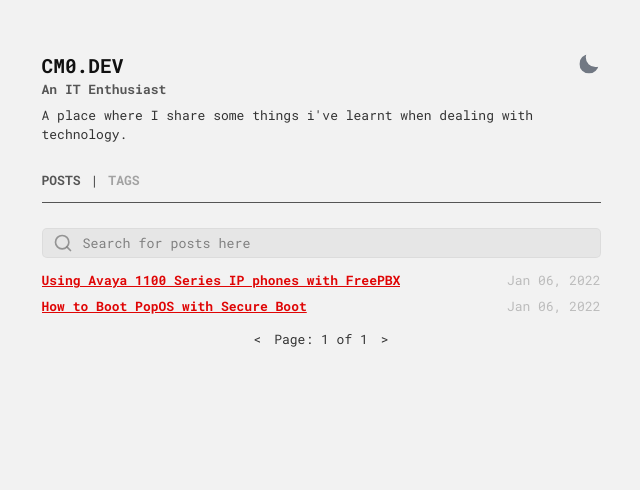
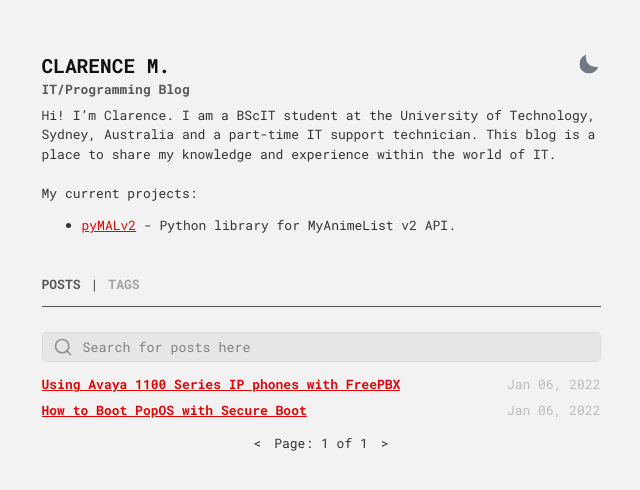
Before and after one commit to mclarence/cm0.dev, a Jekyll site: the page built from index.html, in a window 1280 px wide. Shown: the top 490 px of the page, without its empty margins (319-959 px from the left). Built offline with Jekyll 4.4.1, drawn with Linux system fonts in a browser that asks for light colours; the list of posts is cut into pages by our own code.

Commit message:
change title, desc, improve seo

```diff
--- a/_config.yml
+++ b/_config.yml
@@ -1,18 +1,16 @@
 site: cm0
 url: https://cm0.dev
-title: cm0.dev
-description: IT Topics
+title: Clarence M.
+tagline: IT/Programming Blog
+description: >-
+  Hi! I'm Clarence. I am a BScIT student at the University of Technology, Sydney, Australia and a part-time IT support technician.
+  This blog is a place to share my knowledge and experience within the world of IT.
+
+author:
+  name: Clarence M.
+  url: https://cm0.dev
+
 googlewebfonts: Roboto+Mono:wght@400;500;700
-twitter:
-  username: #yourusername
-  card: summary
-  creator: #yourusername
-author:
-  twitter: #yourusername
-  name: #yourusername
-  avatar:
-  email: #youremail
-  url: #yoururl
 permalink: pretty
 paginate: 10
 baseurl: ""
@@ -27,8 +25,8 @@ compress_html:
   comments: ["<!-- ", " -->"]
 
 sass:
-  sass_dir:          _sass
-  style:            :compressed
+  sass_dir: _sass
+  style: compressed
 
 plugins:
   - jekyll-paginate
@@ -62,7 +60,3 @@ defaults:
       type: "posts"
     values:
       layout: "post"
-
-webrick:
-  headers:
-    Access-Control-Allow-Origin: "*"
--- a/_includes/head.html
+++ b/_includes/head.html
@@ -22,7 +22,7 @@
       {% endunless %}
     </title>
 
-  <link rel="shortcut icon" href="{{ site.baseurl }}/favicon.png">
+  <link rel="shortcut icon" href="{{ site.baseurl }}/favicon.ico">
   <link rel="alternate" type="application/atom+xml" title="{{ site.title }}" href="{{ site.baseurl }}/atom.xml">
   <link rel="alternate" type="application/json" title="{{ site.title }}" href="{{ "/feed.json" | prepend: site.baseurl | prepend: site.url }}" />
   <link rel="sitemap" type="application/xml" title="sitemap" href="{{ site.baseurl }}/sitemap.xml" />
--- /dev/null
+++ b/_includes/homepage-contents.md
@@ -0,0 +1,5 @@
+{{ site.description }}
+
+<br>
+My current projects:
+* [pyMALv2](https://github.com/mclarence/pyMALv2) - Python library for MyAnimeList v2 API.
--- a/index.html
+++ b/index.html
@@ -4,15 +4,18 @@ layout: default
 <section id="intro">
     <div class="flex-column-between">
         <div class="flex-row-between">
-            <h1>cm0.dev</h1>
+            <h1>{{ site.title }}</h1>
             <button id="theme-toggle" onclick="modeSwitcher()">
                 <div></div>
             </button>
         </div>
-        <h3>An IT Enthusiast</h3>
+        <h3>{{ site.tagline }}</h3>
     </div>
     <p>
-        A place where I share some things i've learnt when dealing with technology.
+{% capture desc %}
+{% include homepage-contents.md %}
+{% endcapture %}
+{{ desc | markdownify }}
     </p>
 </section>
 <section class="posts" style="margin-top: 0px">
@@ -36,8 +39,7 @@ layout: default
         <div class="pagination">
             {% if paginator.previous_page %}
             <a href="{{ paginator.previous_page_path }}" class="previous">
-                {% raw %}<{% endraw %}
-              </a>
+                {% raw %}<{% endraw %} </a>
                     {% else %}
                     <span class="previous">{% raw %}<{% endraw %}</span>
                             {% endif %}
```
Also changed, not shown: favicon.ico (added), favicon.png (deleted). Lines whose indentation alone changed are shown as unchanged.
